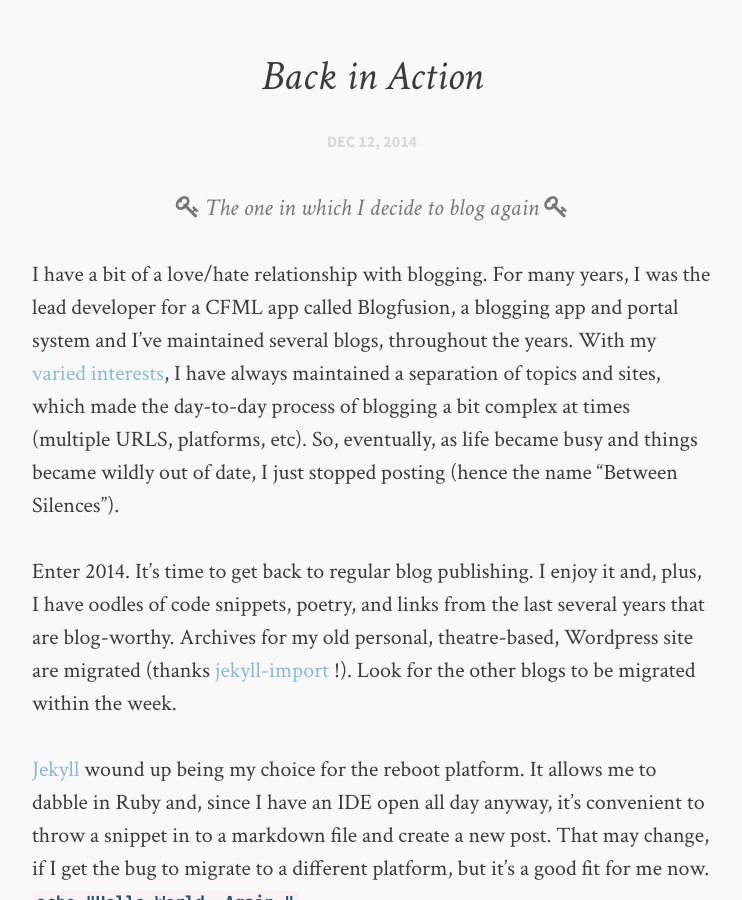
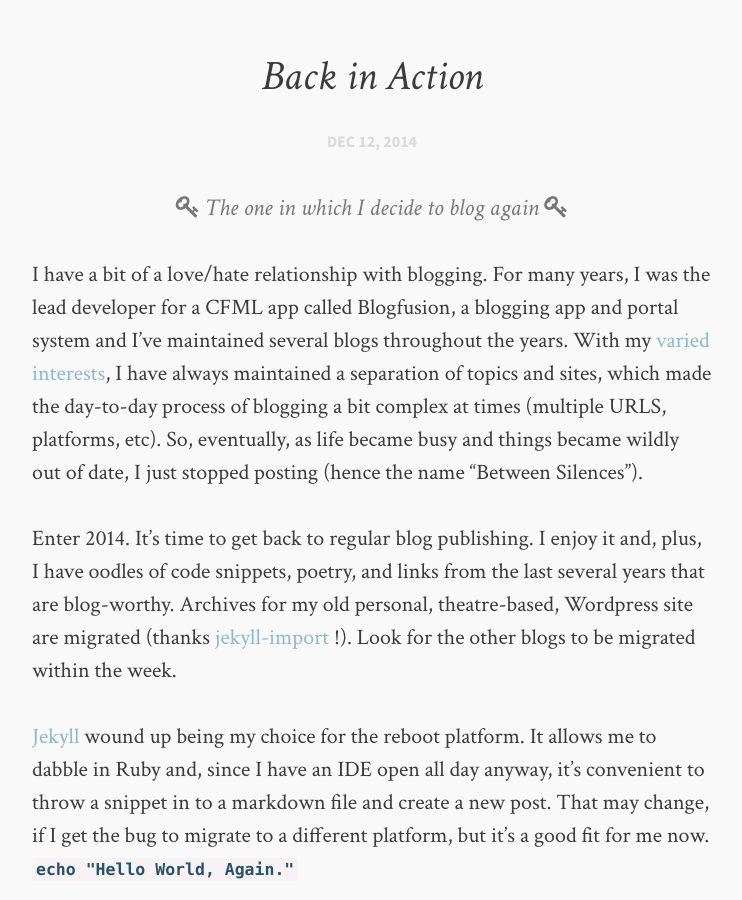
Before and after one commit to jclausen/jclausen.github.io, a Jekyll site: the page built from _posts/2014-12-12-back-in-action.markdown, in a window 1280 px wide and 900 px high, scrolled down 582 px. Shown: the whole window, without its empty margins (268-1010 px from the left). Built offline with Jekyll 4.4.1, drawn with Linux system fonts in a browser that asks for light colours; comment, search, counter and statistics services are not loaded.

Commit message:
I did not need that comma

```diff
--- a/_posts/2014-12-12-back-in-action.markdown
+++ b/_posts/2014-12-12-back-in-action.markdown
@@ -14,7 +14,7 @@
 tags: [general]
 comments: []
 ---
-I have a bit of a love/hate relationship with blogging. For many years, I was the lead developer for a CFML app called Blogfusion, a blogging app and portal system and I've maintained several blogs, throughout the years.  With my  [varied interests](/about), I have always maintained a separation of topics and sites, which made the day-to-day process of blogging a bit complex at times (multiple URLS, platforms, etc). So, eventually, as life became busy and things became wildly out of date, I just stopped posting (hence the name "Between Silences").
+I have a bit of a love/hate relationship with blogging. For many years, I was the lead developer for a CFML app called Blogfusion, a blogging app and portal system and I've maintained several blogs throughout the years.  With my  [varied interests](/about), I have always maintained a separation of topics and sites, which made the day-to-day process of blogging a bit complex at times (multiple URLS, platforms, etc). So, eventually, as life became busy and things became wildly out of date, I just stopped posting (hence the name "Between Silences").
 
 Enter 2014.  It's time to get back to regular blog publishing. I enjoy it and, plus, I have oodles of code snippets, poetry, and links from the last several years that are blog-worthy.  Archives for my old personal, theatre-based, Wordpress site are migrated (thanks [jekyll-import](http://import.jekyllrb.com/docs/home/) !).  Look for the other blogs to be migrated within the week.
 
```
Also changed, not shown: 4 other files.
